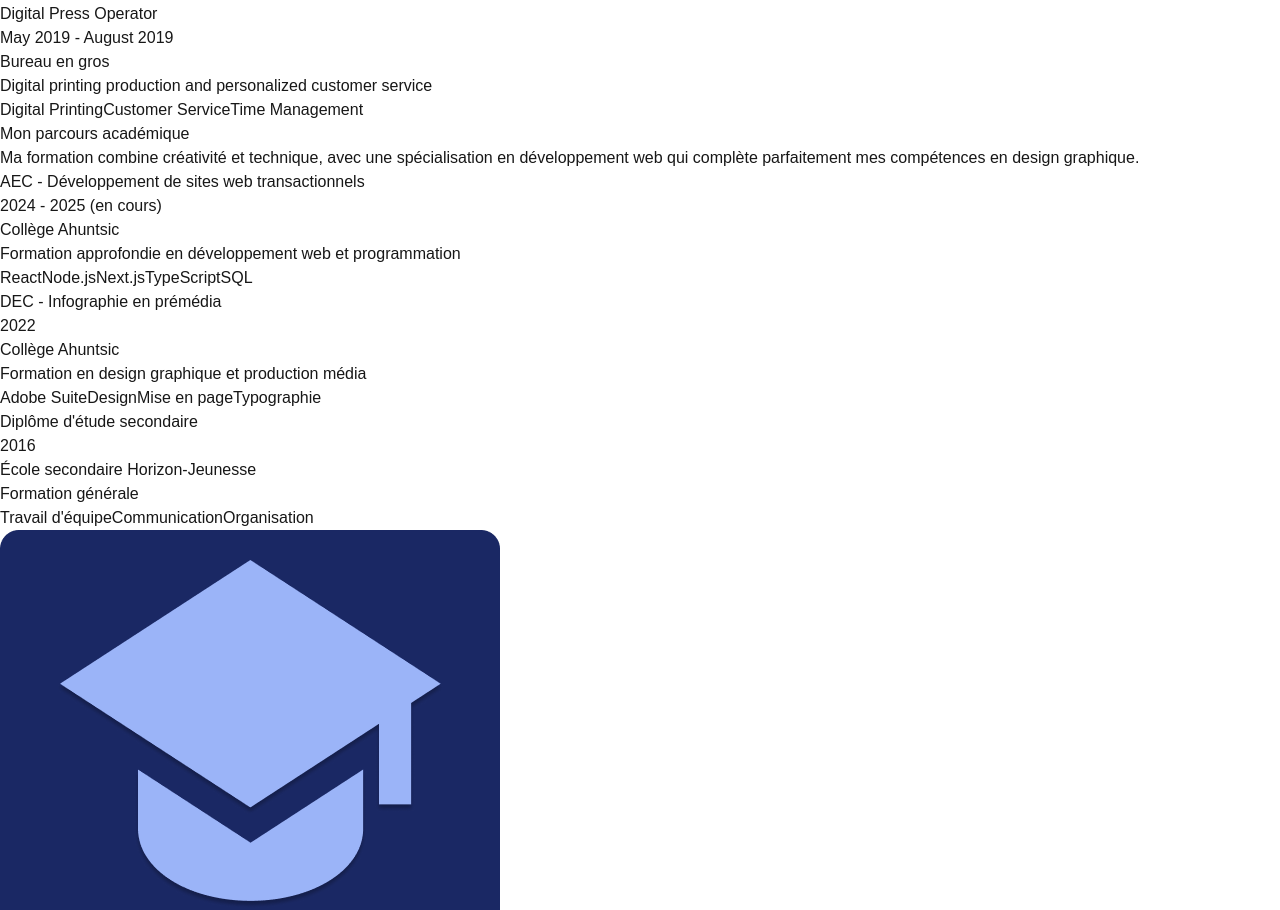
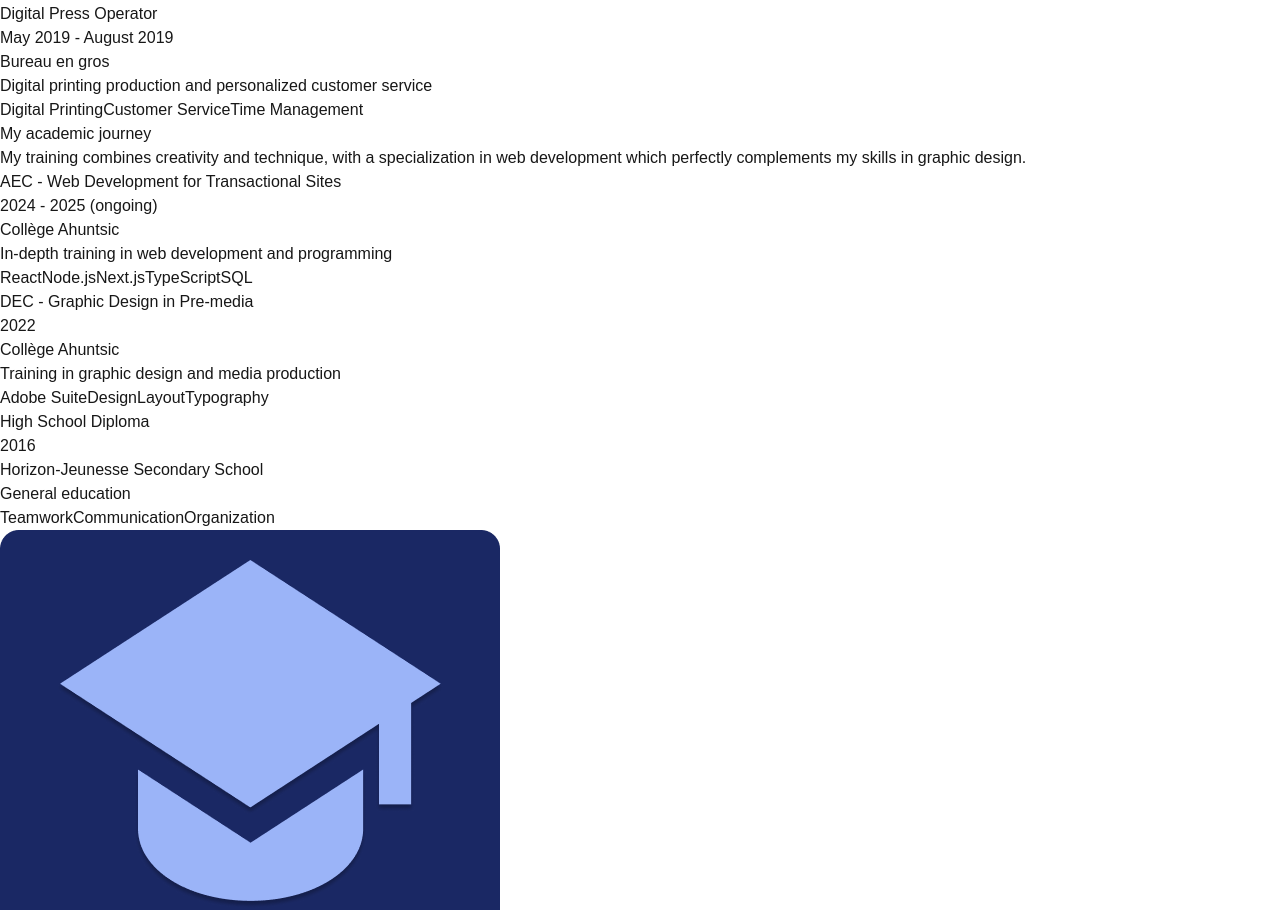
Before and after one commit to CaptnLevi96/Portfolio-Next-AEC, a Next.js app: page /en in a window 1280 px wide. Shown: the part 1469-2379 px from the top of the page. Built offline with nearby package versions, Linux system fonts and the light colour scheme.

Commit message:
Anglisisation

```diff
--- a/src/app/en/page.tsx
+++ b/src/app/en/page.tsx
@@ -469,11 +469,10 @@ export default function Home() {
 <section className="min-h-screen bg-gradient-to-b from-[#1b1b55] to-[#2a2a6a] text-white py-20">
   <div className="max-w-7xl mx-auto px-8">
     <h2 className="text-5xl font-bold mb-12 text-center bg-gradient-to-r from-[#9bb4f9] to-[#6a7fb8] text-transparent bg-clip-text animate-gradient">
-      Mon parcours académique
+    My academic journey
     </h2>
     <p className="text-gray-300 text-center text-xl max-w-3xl mx-auto mb-12">
-      Ma formation combine créativité et technique, avec une spécialisation en développement web qui complète parfaitement mes compétences en design graphique.
-    </p>
+    My training combines creativity and technique, with a specialization in web development which perfectly complements my skills in graphic design.</p>
     <div className="grid grid-cols-1 md:grid-cols-2 gap-12 items-center">
       <div className="space-y-8 relative">
         {/* Ligne de temps verticale */}
@@ -481,26 +480,27 @@ export default function Home() {
 
         {[
           {
-            title: "AEC - Développement de sites web transactionnels",
+            title: "AEC - Web Development for Transactional Sites",
             school: "Collège Ahuntsic",
-            period: "2024 - 2025 (en cours)",
-            description: "Formation approfondie en développement web et programmation",
+            period: "2024 - 2025 (ongoing)",
+            description: "In-depth training in web development and programming",
             skills: ["React", "Node.js", "Next.js", "TypeScript", "SQL"]
           },
           {
-            title: "DEC - Infographie en prémédia",
+            title: "DEC - Graphic Design in Pre-media",
             school: "Collège Ahuntsic",
             period: "2022",
-            description: "Formation en design graphique et production média",
-            skills: ["Adobe Suite", "Design", "Mise en page", "Typographie"]
+            description: "Training in graphic design and media production",
+            skills: ["Adobe Suite", "Design", "Layout", "Typography"]
           },
           {
-            title: "Diplôme d'étude secondaire",
-            school: "École secondaire Horizon-Jeunesse",
+            title: "High School Diploma",
+            school: "Horizon-Jeunesse Secondary School",
             period: "2016",
-            description: "Formation générale",
-            skills: ["Travail d'équipe", "Communication", "Organisation"]
+            description: "General education",
+            skills: ["Teamwork", "Communication", "Organization"]
           }
+
         ].map((edu, index) => (
           <div
             key={index}
```
